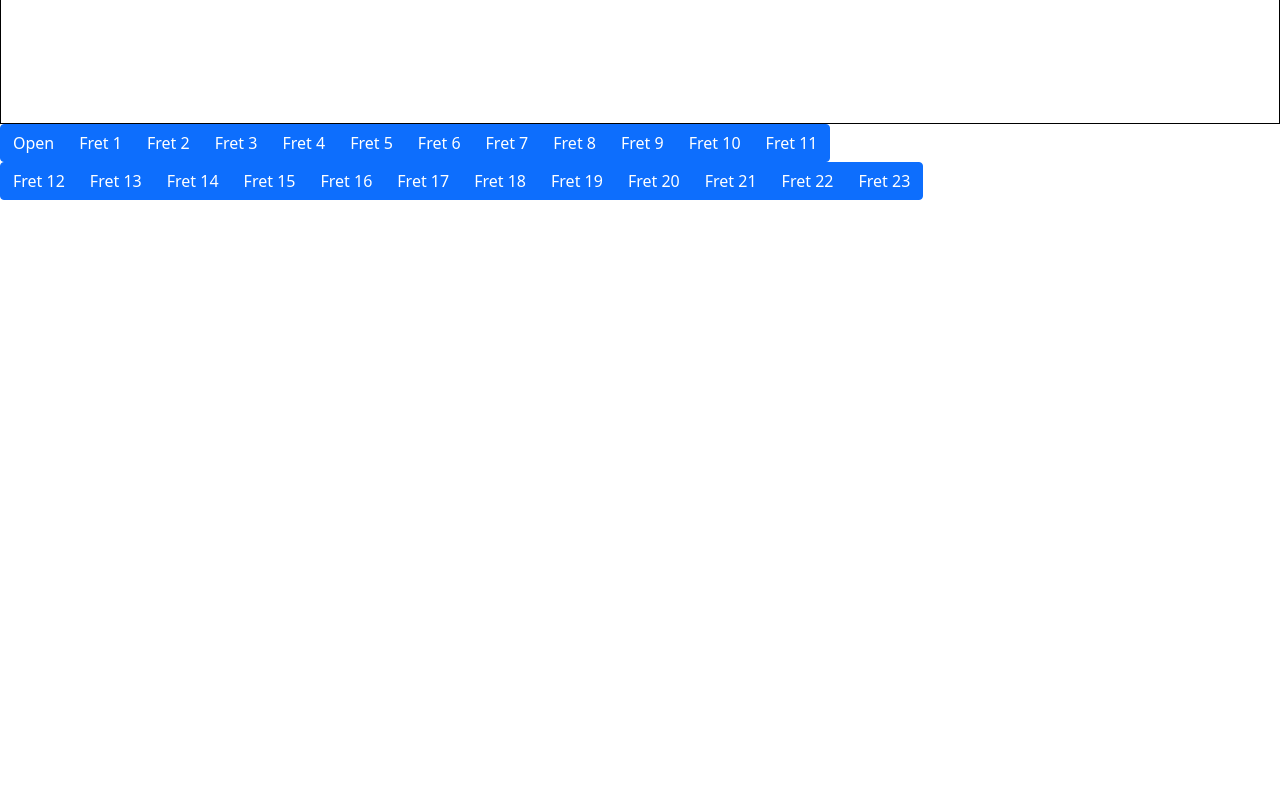
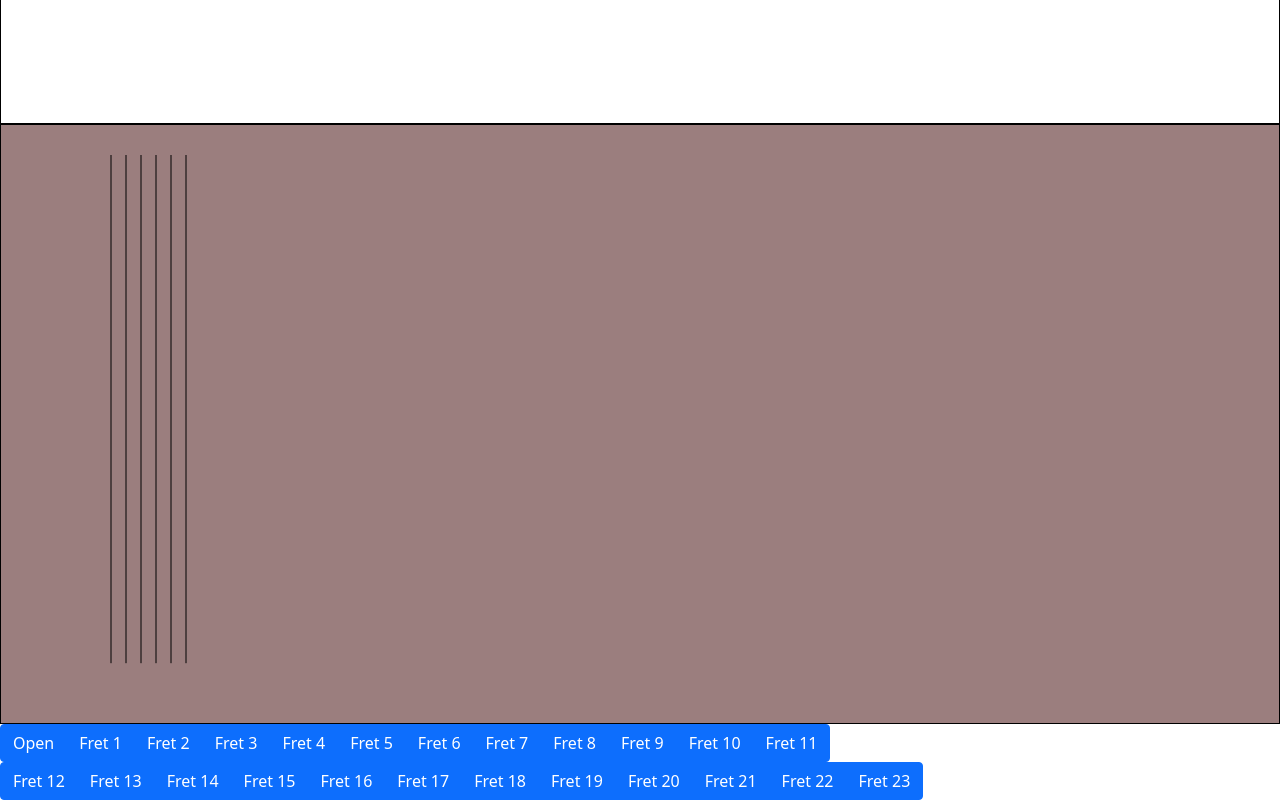
Before and after one commit to mike628/Music, a plain HTML site: page GuitarTabCreator.html in a window 1280 px wide. Shown: the part 476-1276 px from the top of the page. Before the commit the page ends 800 px from the top, so only its background shows below. Drawn offline with nearby package versions, Linux system fonts and the light colour scheme.

Commit message:
Added code for fretboard. May turn this into static svg

```diff
--- a/GuitarTabCreator.html
+++ b/GuitarTabCreator.html
@@ -4,7 +4,7 @@
 <head>
   <meta charset="utf-8">
   <script src="d3.js"></script>
-  <script src="NoteTest.js"></script>                                    <!--1-->
+  <script src="Note.js"></script>                                    <!--1-->
   <script src="main.js"></script>
 
   <link href="https://cdn.jsdelivr.net/npm/bootstrap@5.1.3/dist/css/bootstrap.min.css" rel="stylesheet" integrity="sha384-1BmE4kWBq78iYhFldvKuhfTAU6auU8tT94WrHftjDbrCEXSU1oBoqyl2QvZ6jIW3" crossorigin="anonymous">
@@ -15,6 +15,8 @@
   <div>                                     <!--3-->
   <svg id="demo1" width="100%" height="600"
        style="background: white" />
+  <svg id="fretboard" width="100%" height="600"
+       style="background: rgb(155, 126, 126)" />
       </div>
        <div class="btn-group" role="group">
        <button id="A1" type="button" class="btn btn-primary">Open</button>
--- a/main.js
+++ b/main.js
@@ -1,11 +1,21 @@
 function makeDemo1() {
     //<1>
+
     makeMeasure();
     //Measure.insertNote()                   //<3> <4>
 };
 
 // Data consists of [ Measure,Position,String, Fret ]
+ //String Names hidden clickable
+ const array1 = ['e', 'B', 'G', 'D', 'A', 'E'];
+ // String Names
+ const array2 = ['e1', 'B1', 'G1', 'D1', 'A1', 'E1'];
 
+ let staffY = 20;
+ let stringLineIndex = 0;
+ let selectedString = "";
+ let initialPosition = [20, 20]
+ let currentPosition = [];
 
 let data = [];
 data.push("1", "1", "G", "6")
@@ -25,16 +35,7 @@ function insertNote(id) {
 }
 function makeMeasure() {
 
-    //String Names hidden clickable
-    const array1 = ['e', 'B', 'G', 'D', 'A', 'E'];
-    // String Names
-    const array2 = ['e1', 'B1', 'G1', 'D1', 'A1', 'E1'];
 
-    let staffY = 20;
-    let stringLineIndex = 0;
-    let selectedString = "";
-    let initialPosition = [20, 20]
-    let currentPosition = [];
 
     for (const element of array1) {
 
@@ -91,11 +92,25 @@ function makeMeasure() {
         .attr("x2", 0)
         .attr("y2", 50);
 
+fretboard();
+}
+
+function fretboard()
+{
+    // twelfth root of two
+    let fretSpacing = Math.pow(2, 12);
+    for (const element of array1) {
+    d3.select("#fretboard")
+    .append("line")
+    .style("stroke", "black")
+    .style("stroke-width", 1)
+    .attr("id", array2[stringLineIndex])
+    .attr("x1", staffY)
+    .attr("y1", 30)
+    .attr("x2", staffY)
+    .attr("y2", "90%");
+    staffY = staffY + 15;
+        stringLineIndex++;
+    }
 
 }
-
-function make fretboard()
-{
-    // twelfth root of two
-    let fretSpacing = Math.pow(n, 12/2);
-}
```
